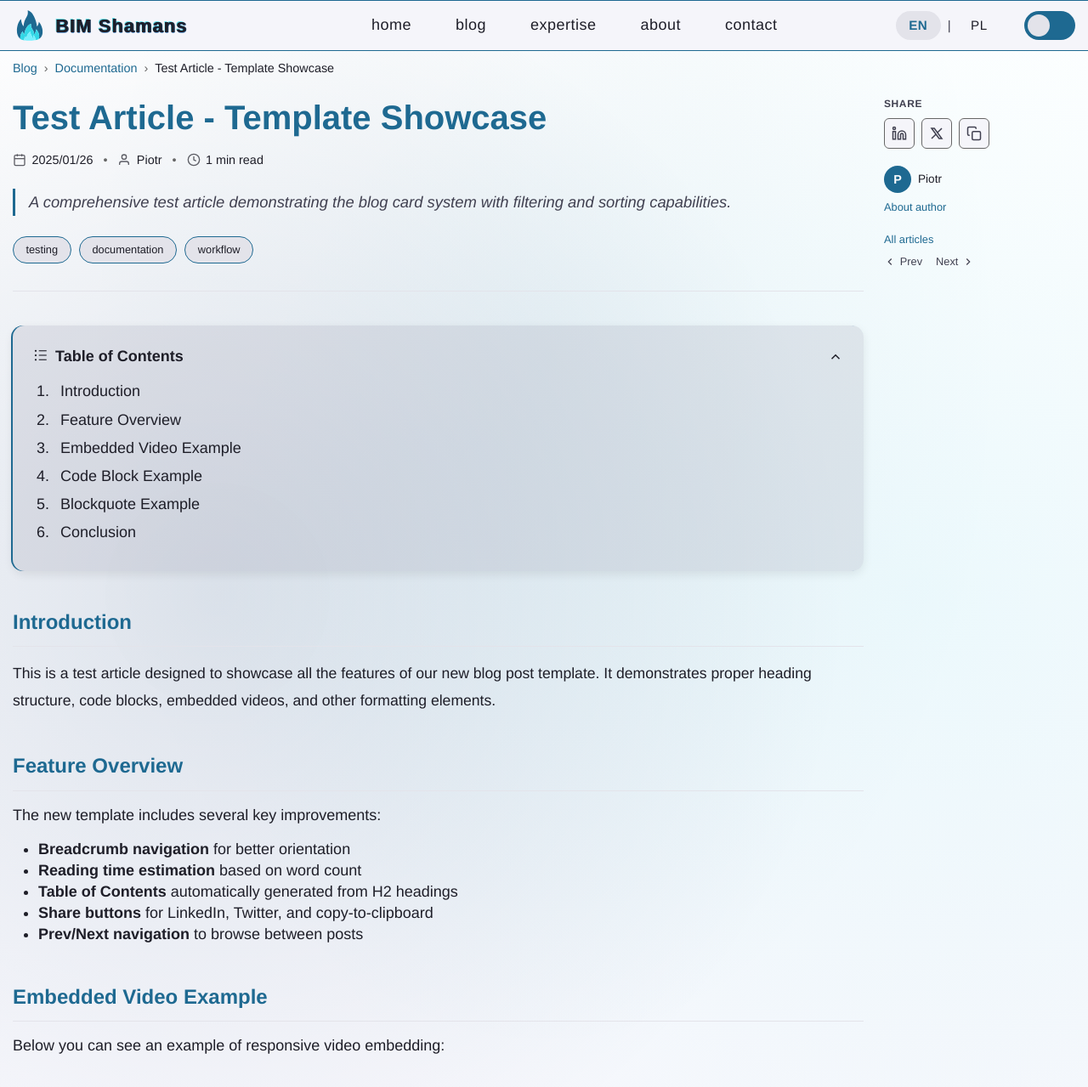
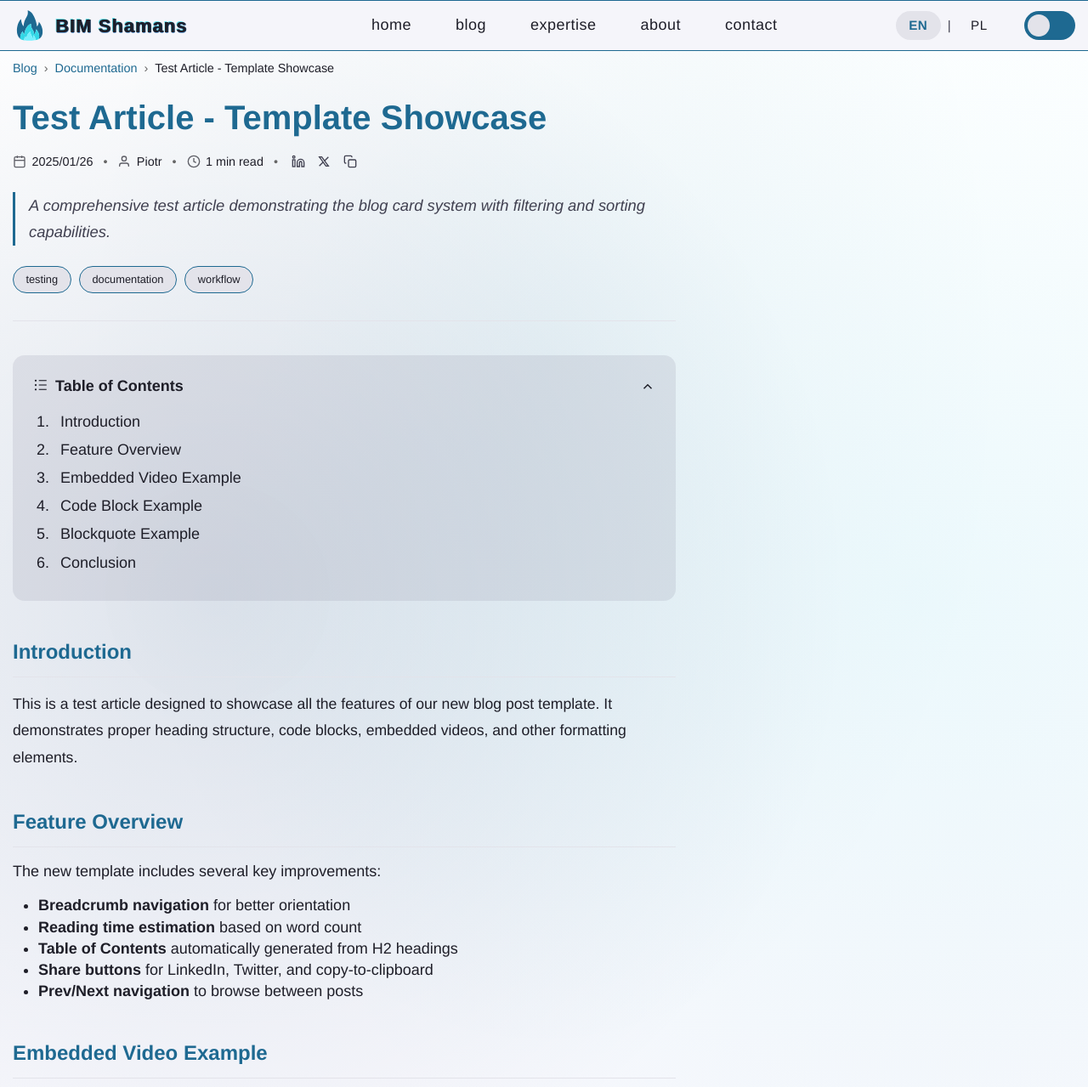
Before and after one commit to W7k-J/BimShamans, a Jekyll site: the page built from _posts/en/2025-01-26-test.md, in a window 1280 px wide and 1400 px high, cut to the strip 0-1279 px from the top of the window. Shown: the whole strip at 85% size. Built offline with Jekyll 4.4.1, drawn with Linux system fonts in a browser that asks for light colours; some web fonts are replaced; some of the changed text lies outside the part shown.

Commit message:
Bio section in post

```diff
--- a/_layouts/post.html
+++ b/_layouts/post.html
@@ -96,6 +96,34 @@
             </svg>
             {{ reading_time }} min {{ t.read | default: "read" }}
           </span>
+
+          <span class="post__meta-separator" aria-hidden="true">•</span>
+          <span class="post__meta-item post__meta-share">
+            <a href="https://www.linkedin.com/sharing/share-offsite/?url={{ page.url | absolute_url | url_encode }}"
+               class="post__share-btn post__share-btn--inline" target="_blank" rel="noopener noreferrer" title="LinkedIn">
+              <svg viewBox="0 0 24 24" width="16" height="16" fill="none" stroke="currentColor" stroke-width="2">
+                <path d="M16 8a6 6 0 0 1 6 6v7h-4v-7a2 2 0 0 0-2-2 2 2 0 0 0-2 2v7h-4v-7a6 6 0 0 1 6-6z"></path>
+                <rect x="2" y="9" width="4" height="12"></rect>
+                <circle cx="4" cy="4" r="2"></circle>
+              </svg>
+            </a>
+            <a href="https://twitter.com/intent/tweet?url={{ page.url | absolute_url | url_encode }}&text={{ page.title | url_encode }}"
+               class="post__share-btn post__share-btn--inline" target="_blank" rel="noopener noreferrer" title="X/Twitter">
+              <svg viewBox="0 0 24 24" width="16" height="16" fill="none" stroke="currentColor" stroke-width="2">
+                <path d="M4 4l11.733 16h4.267l-11.733 -16z"></path>
+                <path d="M4 20l6.768 -6.768m2.46 -2.46l6.772 -6.772"></path>
+              </svg>
+            </a>
+            <button type="button" class="post__share-btn post__share-btn--inline post__share-btn--copy" data-url="{{ page.url | absolute_url }}" title="Copy link">
+              <svg class="icon-copy" viewBox="0 0 24 24" width="16" height="16" fill="none" stroke="currentColor" stroke-width="2">
+                <rect x="9" y="9" width="13" height="13" rx="2" ry="2"></rect>
+                <path d="M5 15H4a2 2 0 0 1-2-2V4a2 2 0 0 1 2-2h9a2 2 0 0 1 2 2v1"></path>
+              </svg>
+              <svg class="icon-check" viewBox="0 0 24 24" width="16" height="16" fill="none" stroke="currentColor" stroke-width="2" style="display:none">
+                <polyline points="20 6 9 17 4 12"></polyline>
+              </svg>
+            </button>
+          </span>
         </div>
 
         {% if page.excerpt %}
@@ -142,59 +170,10 @@
     </div>
     <!-- End Main -->
 
-    <!-- RIGHT SIDEBAR: Share, Author, Navigation (NOT sticky) -->
-    <aside class="post__sidebar post__sidebar--actions">
+  </div>
+  <!-- End Layout Grid -->
 
-      <!-- Share Buttons -->
-      <div class="post__actions-group">
-        <div class="post__actions-label">{{ t.share | default: "Share" }}</div>
-        <div class="post__share-buttons">
-          <a href="https://www.linkedin.com/sharing/share-offsite/?url={{ page.url | absolute_url | url_encode }}"
-             class="post__share-btn" target="_blank" rel="noopener noreferrer" title="LinkedIn">
-            <svg viewBox="0 0 24 24" width="18" height="18" fill="none" stroke="currentColor" stroke-width="2">
-              <path d="M16 8a6 6 0 0 1 6 6v7h-4v-7a2 2 0 0 0-2-2 2 2 0 0 0-2 2v7h-4v-7a6 6 0 0 1 6-6z"></path>
-              <rect x="2" y="9" width="4" height="12"></rect>
-              <circle cx="4" cy="4" r="2"></circle>
-            </svg>
-          </a>
-          <a href="https://twitter.com/intent/tweet?url={{ page.url | absolute_url | url_encode }}&text={{ page.title | url_encode }}"
-             class="post__share-btn" target="_blank" rel="noopener noreferrer" title="X/Twitter">
-            <svg viewBox="0 0 24 24" width="18" height="18" fill="none" stroke="currentColor" stroke-width="2">
-              <path d="M4 4l11.733 16h4.267l-11.733 -16z"></path>
-              <path d="M4 20l6.768 -6.768m2.46 -2.46l6.772 -6.772"></path>
-            </svg>
-          </a>
-          <button type="button" class="post__share-btn post__share-btn--copy" data-url="{{ page.url | absolute_url }}" title="Copy link">
-            <svg class="icon-copy" viewBox="0 0 24 24" width="18" height="18" fill="none" stroke="currentColor" stroke-width="2">
-              <rect x="9" y="9" width="13" height="13" rx="2" ry="2"></rect>
-              <path d="M5 15H4a2 2 0 0 1-2-2V4a2 2 0 0 1 2-2h9a2 2 0 0 1 2 2v1"></path>
-            </svg>
-            <svg class="icon-check" viewBox="0 0 24 24" width="18" height="18" fill="none" stroke="currentColor" stroke-width="2" style="display:none">
-              <polyline points="20 6 9 17 4 12"></polyline>
-            </svg>
-          </button>
-        </div>
-      </div>
-
-      <!-- Author Info -->
-      {% if page.author %}
-      <div class="post__actions-group">
-        <div class="post__author-card">
-          <div class="post__author-avatar">{{ page.author | slice: 0 }}</div>
-          <div class="post__author-name">{{ page.author }}</div>
-        </div>
-        <a href="{{ site.baseurl }}/{{ page.lang }}/about/" class="post__action-link">
-          {{ t.about_author | default: "About author" }}
-        </a>
-      </div>
-      {% endif %}
-
-      <!-- Article Navigation -->
-      <div class="post__actions-group">
-        <a href="{{ site.baseurl }}/{{ page.lang }}/blog/" class="post__action-link">
-          {{ t.all_articles | default: "All articles" }}
-        </a>
-
+  <!-- Post index for prev/next navigation -->
   {% assign posts_in_lang = site.posts | where: "lang", page.lang | sort: "date" %}
   {% assign post_index = nil %}
   {% for p in posts_in_lang %}
@@ -210,32 +189,31 @@
     {% assign next_post = posts_in_lang[next_index] %}
   {% endif %}
 
-        <!-- Prev/Next on one line -->
-        <div class="post__nav-inline">
-          {% if prev_post %}
-          <a href="{{ prev_post.url | relative_url }}" class="post__action-link post__action-link--nav" title="{{ prev_post.title }}">
-            <svg viewBox="0 0 24 24" width="14" height="14" fill="none" stroke="currentColor" stroke-width="2">
-              <polyline points="15 18 9 12 15 6"></polyline>
-            </svg>
-            {{ t.prev_post | default: "Prev" }}
-          </a>
+  <!-- Author Bio Section -->
+  {% if page.author %}
+    {% assign author_key = page.author | downcase %}
+    {% assign author = site.data.authors[author_key] %}
+  <div class="post__author-bio">
+    {% if author.avatar %}
+      <img src="{{ author.avatar | relative_url }}" alt="{{ author.name }}" class="post__author-avatar post__author-avatar--image">
+    {% else %}
+      <div class="post__author-avatar">{{ author.name | default: page.author | slice: 0 }}</div>
     {% endif %}
-
-          {% if next_post %}
-          <a href="{{ next_post.url | relative_url }}" class="post__action-link post__action-link--nav" title="{{ next_post.title }}">
-            {{ t.next_post | default: "Next" }}
-            <svg viewBox="0 0 24 24" width="14" height="14" fill="none" stroke="currentColor" stroke-width="2">
-              <polyline points="9 18 15 12 9 6"></polyline>
-            </svg>
-          </a>
+    <div class="post__author-info">
+      <div class="post__author-name">{{ author.name | default: page.author }}</div>
+      {% if author.role[page.lang] %}
+        <div class="post__author-role">{{ author.role[page.lang] }}</div>
       {% endif %}
+      {% if author.bio[page.lang] %}
+        <p class="post__author-description">{{ author.bio[page.lang] }}</p>
+      {% endif %}
+      <div class="post__author-links">
+        <a href="{{ site.baseurl }}/{{ page.lang }}/about/#{{ author.slug }}" class="post__action-link">
+          {{ t.about_author | default: "about author" }}</a>{% if author.social.linkedin %}<span class="post__meta-separator" aria-hidden="true">•</span><a href="{{ author.social.linkedin }}" class="post__action-link" target="_blank" rel="noopener noreferrer">{{ t.linkedin_profile | default: "linkedin profile" }}</a>{% endif %}
       </div>
     </div>
-
-    </aside>
-
   </div>
-  <!-- End Layout Grid -->
+  {% endif %}
 
   <!-- Bibliography state script -->
   <script>
--- a/_sass/_post.scss
+++ b/_sass/_post.scss
@@ -19,22 +19,23 @@
   a {
     color: var(--firstBlue-color);
     text-decoration: none;
-    transition: color $transition-base ease;
     text-transform: capitalize;
+    text-shadow: 0px 0px 0px transparent;
+    transition: text-shadow 0.3s ease;
 
     &:hover {
-      color: var(--secondBlue-color);
+      text-shadow: 0px 0px 1px var(--firstBlue-color);
     }
   }
 
   &-separator {
     color: var(--thirdGray-color);
-    font-weight: 300;
+    font-weight: 400;
   }
 
   &-current {
     color: var(--firstGray-color);
-    font-weight: 500;
+    font-weight: 400;
   }
 }
 
@@ -122,7 +123,6 @@
   background-color: rgba(150, 150, 170, 0.2);
   border-radius: $radius-medium;
   border: none;
-  box-shadow: -2px 0 0 0 var(--firstBlue-color), 0 4px 12px rgba(0, 0, 0, 0.08);
 }
 
 .post__toc-details {
@@ -193,19 +193,18 @@
 }
 
 // ============================================
-// 3-COLUMN LAYOUT
+// 2-COLUMN LAYOUT
 // ============================================
-// TOC (FIXED) | Content (centered) | Actions (15%)
-// TOC is fixed position (always visible), Actions scroll with content
+// TOC (FIXED) | Content (centered)
+// TOC is fixed position (always visible)
 
-// Main Layout Container (3-column grid)
+// Main Layout Container (2-column grid)
 .post__layout {
   display: grid;
-  grid-template-columns: 225px 1fr 225px;
+  grid-template-columns: 250px 780px;
   gap: 2rem;
   align-items: start;
-  max-width: 1400px;
-  margin: 0 auto;
+  max-width: 1062px; // 250 + 780 + 32 (gap)
 }
 
 // Left placeholder (holds space for fixed TOC)
@@ -213,9 +212,10 @@
   // Empty element to maintain grid space
 }
 
-// Main content column (width controlled by grid)
+// Main content column
 .post__main {
-  width: 100%;
+  width: 780px;
+  max-width: 100%;
 }
 
 // ============================================
@@ -224,9 +224,12 @@
 
 .post__sidebar--toc {
   position: fixed;
-  left: max(15px, calc((100vw - 1400px) / 2 + 15px));
+  // Align with .container left edge (max-width: 1400px, margin: 0 auto, padding: 0 15px)
+  // When viewport <= 1400px: left = 15px
+  // When viewport > 1400px: left = (100vw - 1400px) / 2 + 15px
+  left: max(15px, calc(50vw - 685px));
   top: calc(#{$nav-height} + 1.5rem);
-  width: 210px;
+  width: 250px;
   max-height: calc(100vh - #{$nav-height} - 3rem);
   overflow-y: auto;
   z-index: 50;
@@ -252,7 +255,7 @@
 .post__toc--sidebar {
   padding: 0.75rem;
   background-color: rgba(150, 150, 170, 0.1);
-  border-radius: $radius-small;
+  border-radius: $radius-medium;
   border-left: 2px solid var(--firstBlue-color);
 
   .post__toc-header {
@@ -264,14 +267,14 @@
     color: var(--firstGray-color);
     padding-bottom: 0.5rem;
     margin-bottom: 0.5rem;
-    border-bottom: 1px solid var(--forthGray-color);
+    // border-bottom: 1px solid var(--forthGray-color);
   }
 
   .post__toc-list {
     margin: 0;
     padding-left: 0;
     list-style: none;
-    font-size: 0.8rem;
+    font-size: 0.9rem;
   }
 
   .post__toc-item {
@@ -363,6 +366,32 @@
     .icon-copy { display: none; }
     .icon-check { display: block !important; }
   }
+
+  // Inline variant for header meta row
+  &--inline {
+    width: 24px;
+    height: 24px;
+    border: none;
+    background: transparent;
+    color: var(--secondGray-color);
+    padding: 0;
+
+    &:hover {
+      color: var(--firstBlue-color);
+    }
+
+    &.copied {
+      background: transparent;
+      color: var(--firstBlue-color);
+    }
+  }
+}
+
+// Share buttons in meta row
+.post__meta-share {
+  display: inline-flex;
+  align-items: center;
+  gap: 0.4rem;
 }
 
 .post__author-card {
@@ -389,6 +418,61 @@
   color: var(--firstGray-color);
 }
 
+// Author Bio Section (bottom of article)
+.post__author-bio {
+  display: flex;
+  align-items: flex-start;
+  gap: 1rem;
+  padding: 1.5rem;
+  margin: 2rem 0;
+  margin-left: calc(250px + 2rem); // Align with content column (ToC width + gap)
+  width: 780px;
+  max-width: calc(100vw - 250px - 4rem);
+  background: rgba(150, 150, 170, 0.1);
+  border-radius: $radius-medium;
+  box-shadow: -2px 0 0 0 var(--firstBlue-color);
+
+  .post__author-avatar {
+    width: 48px;
+    height: 48px;
+    font-size: 1.2rem;
+    flex-shrink: 0;
+
+    &--image {
+      border-radius: 50%;
+      object-fit: cover;
+    }
+  }
+
+  .post__author-info {
+    display: flex;
+    flex-direction: column;
+  }
+
+  .post__author-name {
+    font-size: 1rem;
+    font-weight: 600;
+  }
+
+  .post__author-role {
+    font-size: 0.9rem;
+    color: var(--secondGray-color);
+  }
+
+  .post__author-description {
+    font-size: 0.9rem;
+    line-height: 1.5;
+    color: var(--secondGray-color);
+    margin: 0.5rem 0;
+  }
+
+  .post__author-links {
+    display: flex;
+    align-items: center;
+    gap: 0.5rem;
+  }
+}
+
 .post__action-link {
   display: inline-flex;
   align-items: center;
@@ -396,11 +480,11 @@
   color: var(--firstBlue-color);
   text-decoration: none;
   font-size: 0.8rem;
-  transition: color 0.2s ease;
+  text-shadow: 0px 0px 0px transparent;
+  transition: text-shadow 0.3s ease;
 
   &:hover {
-    color: var(--secondBlue-color);
-    text-decoration: underline;
+    text-shadow: 0px 0px 1px var(--firstBlue-color);
   }
 
   &--nav {
@@ -408,6 +492,7 @@
 
     &:hover {
       color: var(--firstBlue-color);
+      text-shadow: 0px 0px 1px var(--firstBlue-color);
     }
   }
 }
@@ -432,12 +517,12 @@
 // ============================================
 
 // Large screens (>1280px): Full 3-column layout
-// Medium screens (1024-1280px): Hide TOC, 2-column
+// Medium screens (1024-1280px): Hide TOC, single column content
 // Small screens (<1024px): Single column
 
 @media screen and (max-width: 1280px) {
   .post__layout {
-    grid-template-columns: 1fr 225px;
+    grid-template-columns: 1fr;
     gap: 1.5rem;
   }
 
@@ -453,17 +538,19 @@
     display: block;
     margin-bottom: 2rem;
   }
+
+  .post__author-bio {
+    margin-left: auto;
+    margin-right: auto;
+    width: 100%;
+    max-width: 780px;
+  }
 }
 
 @media screen and (max-width: 1024px) {
   // Stack to single column
   .post__layout {
     display: block;
-  }
-
-  // Hide right sidebar on mobile
-  .post__sidebar--actions {
-    display: none;
   }
 }
 
@@ -633,6 +720,30 @@
 
   .post__meta-separator {
     display: none;
+  }
+
+  .post__meta-share {
+    margin-top: 0.5rem;
+  }
+
+  .post__author-bio {
+    padding: 1rem;
+    gap: 0.75rem;
+
+    .post__author-avatar {
+      width: 40px;
+      height: 40px;
+      font-size: 1rem;
+    }
+
+    .post__author-description {
+      font-size: 0.85rem;
+    }
+
+    .post__author-links {
+      flex-wrap: wrap;
+      gap: 0.5rem;
+    }
   }
 
   .post__lead {
--- a/style.scss
+++ b/style.scss
@@ -1895,7 +1895,7 @@
   background-color: rgba(150, 150, 170, 0.2);
   border-radius: $radius-medium;
   border: none;
-  box-shadow: -2px 0 0 0 var(--firstBlue-color), 0 4px 12px rgba(0, 0, 0, 0.08);
+  box-shadow: -2px 0 0 0 var(--firstBlue-color)
 }
 
 //
```
Also changed, not shown: _data/authors.yml (added, +63 -0 lines), en/about.md (+1 -1 lines), pl/about.md (+1 -1 lines). Lines whose indentation alone changed are shown as unchanged.
